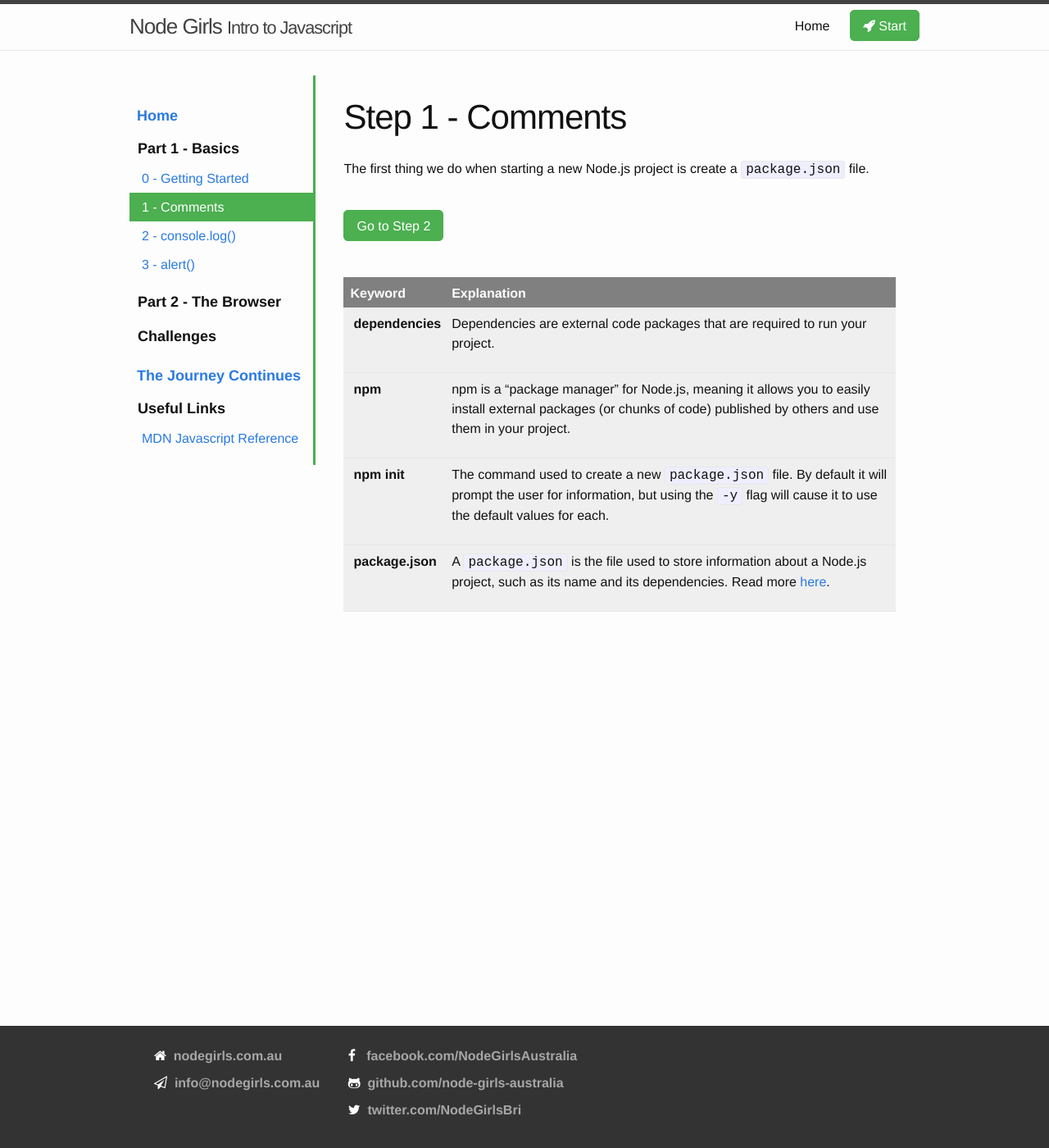
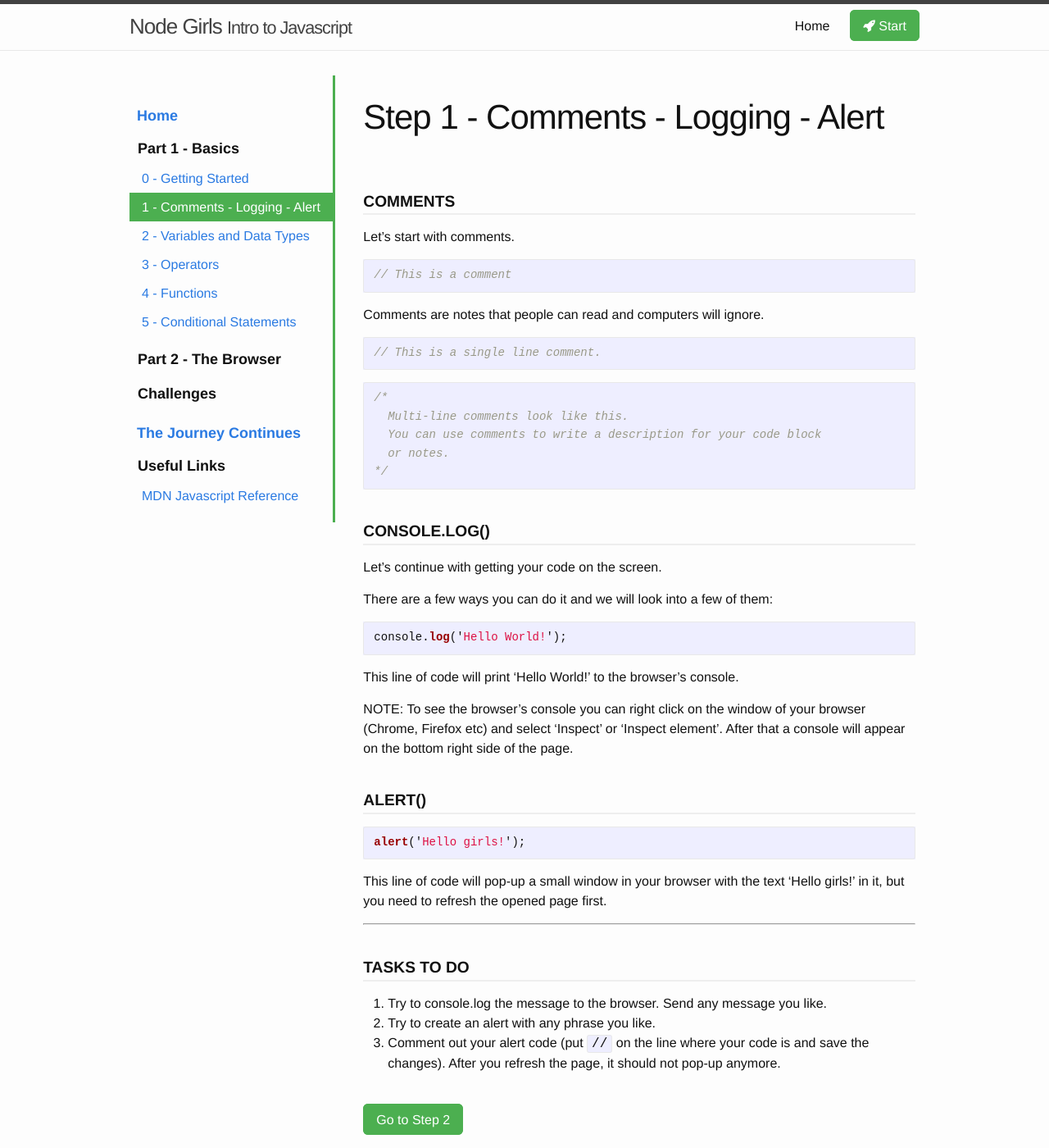
Before and after one commit to dmison/old-intro-to-js, a Jekyll site: the page built from _steps/step1.markdown, in a window 1280 px wide and 1400 px high. Shown: the whole window at 82% size. Built offline with Jekyll 4.4.1, drawn with Linux system fonts in a browser that asks for light colours; nearby versions of some CDN libraries.

````diff
--- a/_steps/step1.markdown
+++ b/_steps/step1.markdown
@@ -2,22 +2,60 @@
 layout: step
 number: 1
 part: 1
-title: Comments
+title: Comments - Logging - Alert
 permalink: step1/
 
 keywords:
-  - term: package.json
-    define: A `package.json` is the file used to store information about a Node.js project, such as its name and its dependencies. Read more [here](https://docs.npmjs.com/files/package.json).
+  - term: xxx
+    define: xxx
+---
+#### COMMENTS
+Let's start with comments.
 
-  - term: dependencies
-    define: Dependencies are external code packages that are required to run your project.
+```javascript
+// This is a comment
+```
+Comments are notes that people can read and computers will ignore.
 
-  - term: npm
-    define: npm is a "package manager" for Node.js, meaning it allows you to easily install external packages (or chunks of code) published by others and use them in your project.
+```javascript
+// This is a single line comment.
+```
 
-  - term: npm init
-    define: The command used to create a new `package.json` file.  By default it will prompt the user for information, but using the `-y` flag will cause it to use the default values for each.
+```javascript
+/*
+  Multi-line comments look like this.
+  You can use comments to write a description for your code block
+  or notes.
+*/
+```
+#### CONSOLE.LOG()
 
----
+Let's continue with getting your code on the screen.
 
-The first thing we do when starting a new Node.js project is create a `package.json` file.
+There are a few ways you can do it and we will look into a few of them:
+
+```javascript
+console.log('Hello World!');
+```
+
+This line of code will print 'Hello World!' to the browser's console.
+
+NOTE: To see the browser's console you can right click on the window of your
+browser (Chrome, Firefox etc) and select 'Inspect' or 'Inspect element'.
+After that a console will appear on the bottom right side of the page.
+
+#### ALERT()
+
+```javascript
+alert('Hello girls!');
+```
+This line of code will pop-up a small window in your browser with the text
+'Hello girls!' in it, but you need to refresh the opened page first.
+
+----
+
+#### TASKS TO DO
+
+1. Try to console.log the message to the browser. Send any message you like.
+2. Try to create an alert with any phrase you like.
+3. Comment out your alert code  (put `//` on the line where your code is and save the changes). After you refresh the page, it should not pop-up anymore.
````
Also changed, not shown: _steps/step0.markdown (+9 -1 lines), _steps/step2.markdown (+52 -11 lines), _steps/step3.markdown (+32 -9 lines), _steps/step4.markdown (added, +61 -0 lines), _steps/step5.markdown (added, +82 -0 lines).
